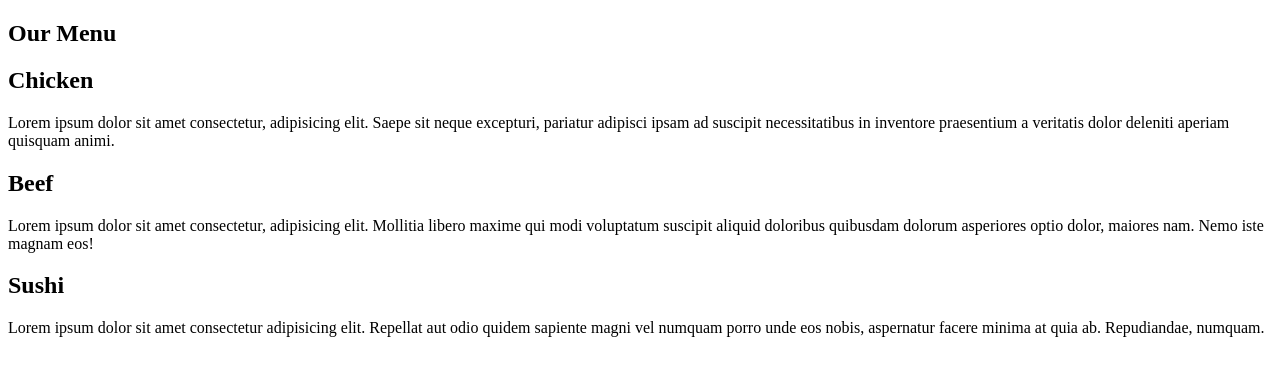
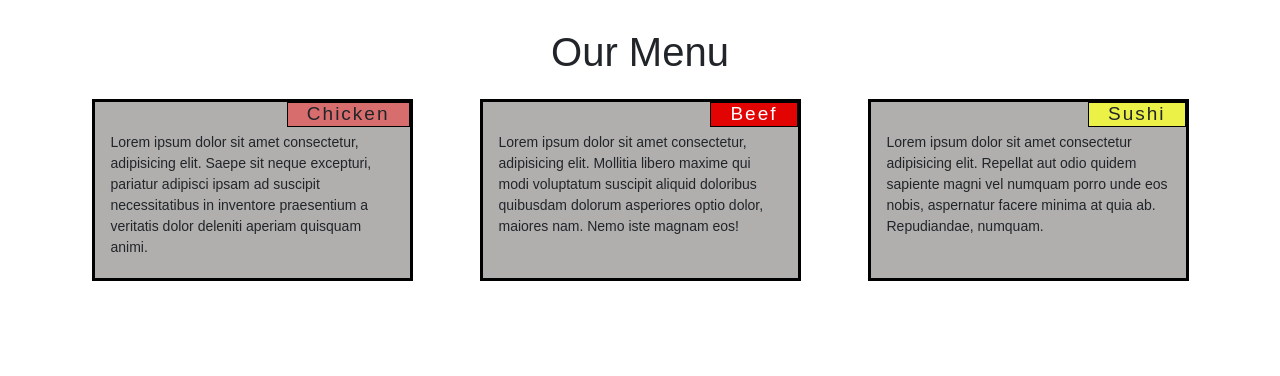
Before and after one commit to rherndz/cousera_module, a plain HTML site: page index.html in a window 1280 px wide. Drawn offline with Linux system fonts and the light colour scheme; the site is published under a folder, as on GitHub Pages, so addresses that start at the root find nothing.

Commit message:
cambios de rutas

```diff
--- a/index.html
+++ b/index.html
@@ -4,8 +4,8 @@
     <meta charset="UTF-8">
     <meta http-equiv="X-UA-Compatible" content="IE=edge">
     <meta name="viewport" content="width=device-width, initial-scale=1.0">
-    <link rel="stylesheet" href="/css/bootstrap.min.css">
-    <link rel="stylesheet" href="/css/main.css">
+    <link rel="stylesheet" href="./css/bootstrap.min.css">
+    <link rel="stylesheet" href="./css/main.css">
     <title>Modulo Web Developer</title>
 </head>
 <body>
```
